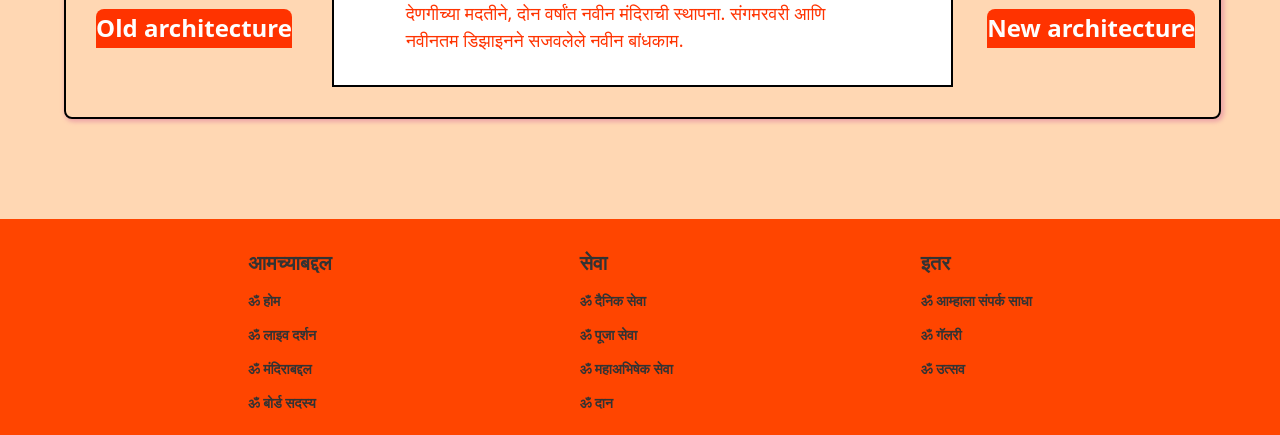
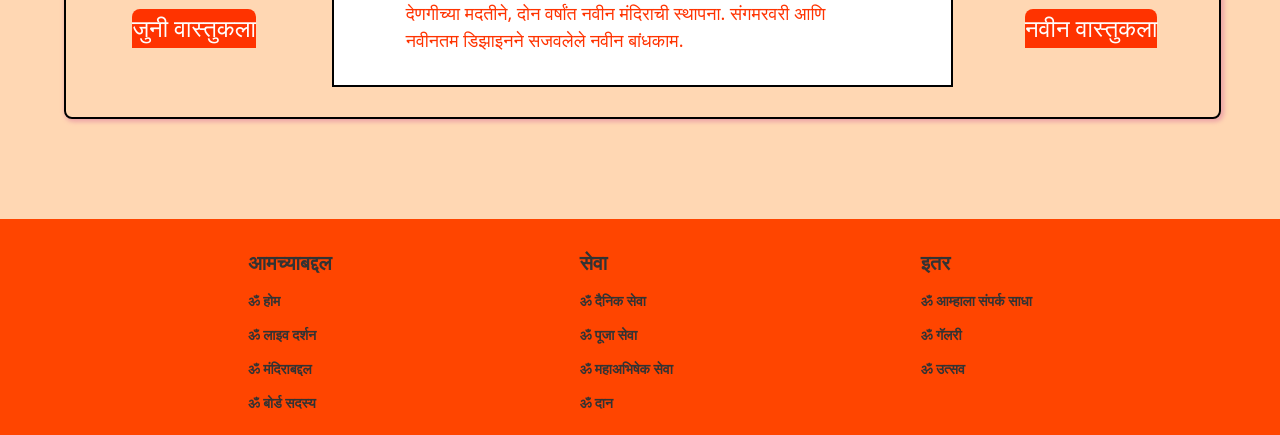
Before and after one commit to prathamk1483/latest, a Django app: template templates/Marathi/architecture.html in a window 1280 px wide. Shown: the part 1671-2106 px from the top of the page. Run offline with Django 4.2, Linux system fonts and the light colour scheme; the template is opened without the code that fills it, so the values that code supplies are empty; some libraries are stand-ins or nearby versions.

Commit message:
Update architecture.html

```diff
--- a/templates/Marathi/architecture.html
+++ b/templates/Marathi/architecture.html
@@ -105,7 +105,7 @@
           <div class="main">
             <div class="rightimg">
               <img src="/static/images/4.jpg" alt="temple" class="info-img">
-              <h1 class="info-head"> Old architecture
+              <h1 class="info-head"> जुनी वास्तुकला
             </div>
             <div class="info">
               <div class="top">
@@ -121,7 +121,7 @@
             </div>
             <div class="leftimg">
               <img src="/static/images/2.jpg" alt="temple" class="info-img">
-              <h1 class="info-head">New architecture
+              <h1 class="info-head">नवीन वास्तुकला
             </div>
           </div>
         </section>
```
